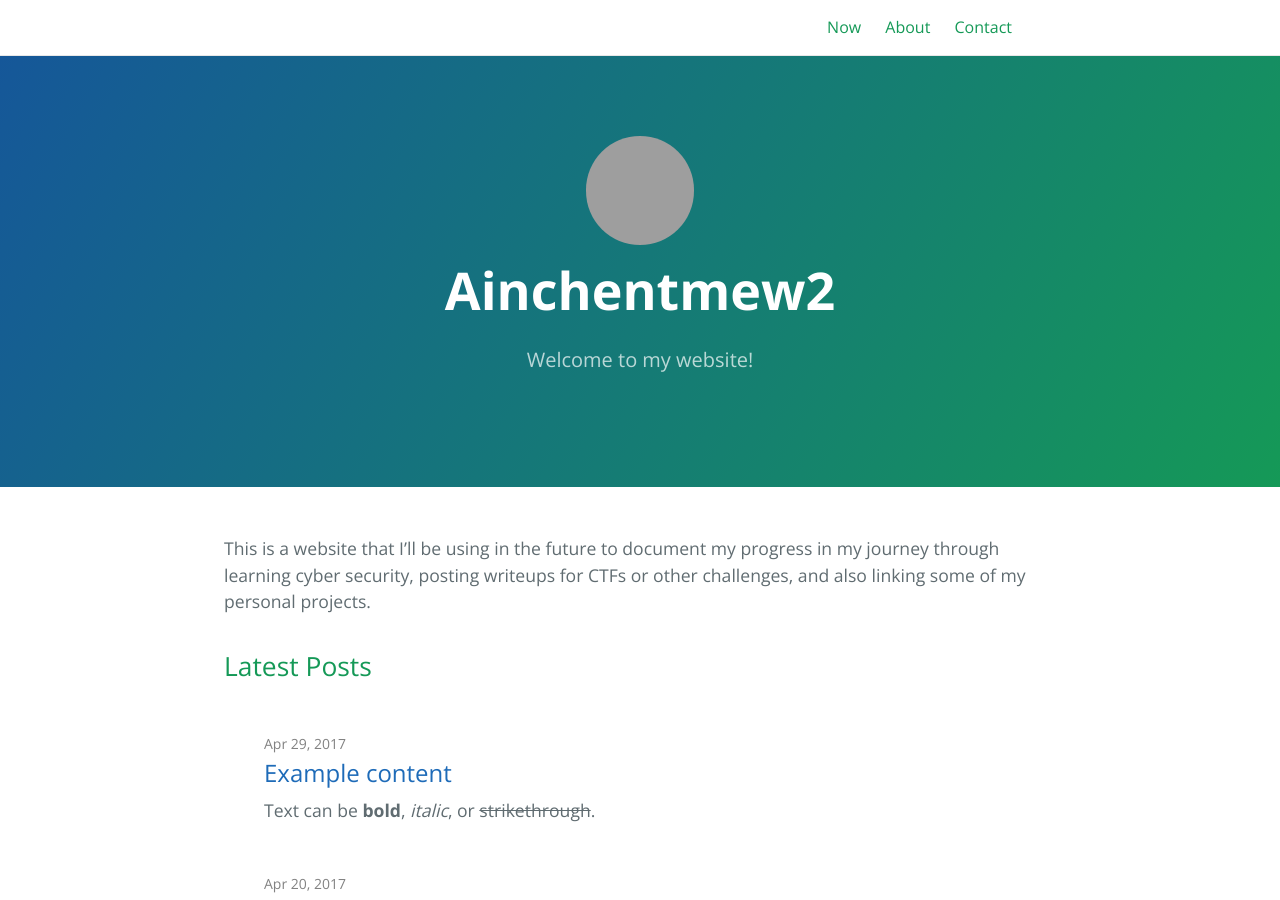
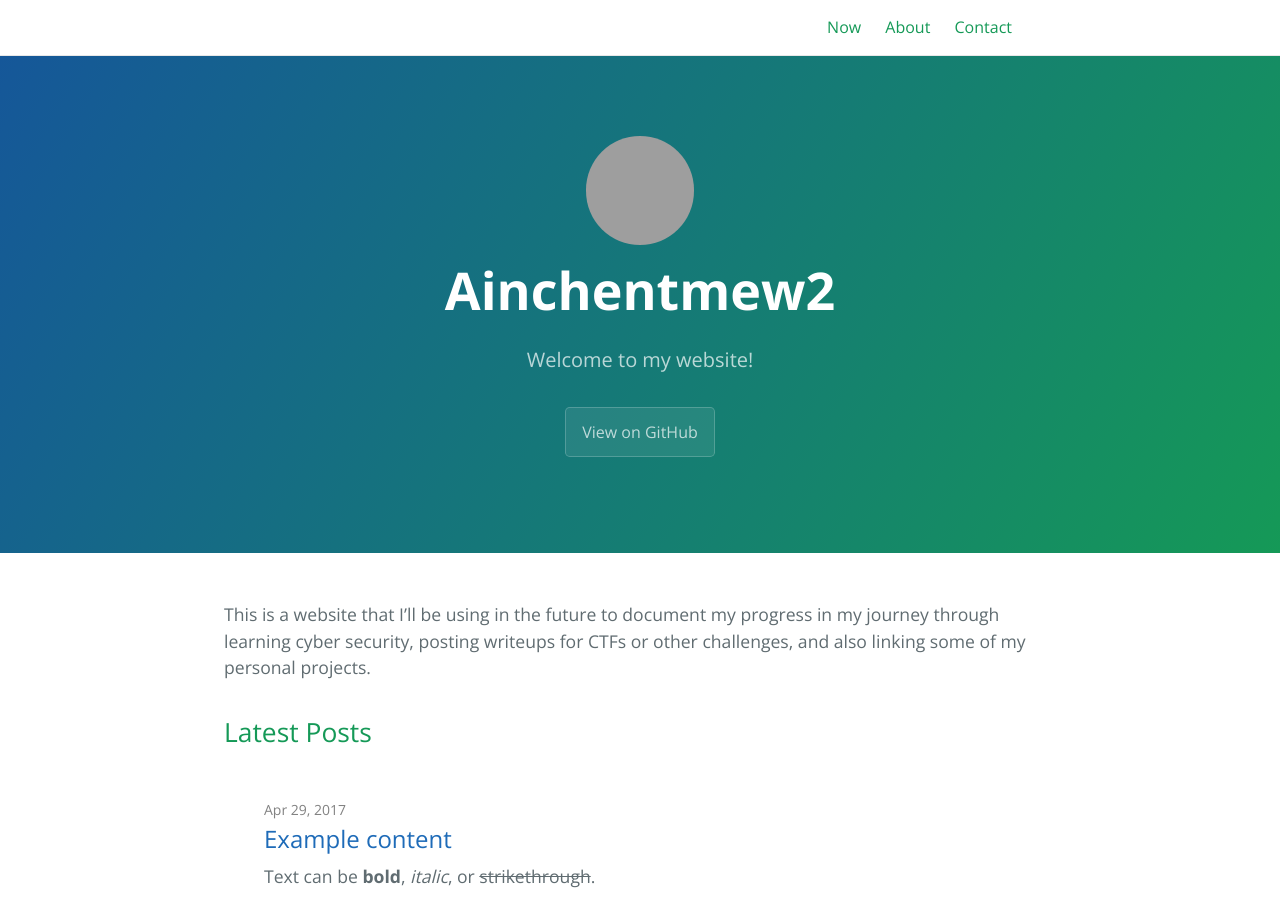
Before and after one commit to Glitch-Gecko/glitch-gecko.github.io, a Jekyll site: the page built from index.md, in a window 1280 px wide and 900 px high, cut to the strip 0-900 px from the top of the window. Built offline with Jekyll 4.4.1, drawn with Linux system fonts in a browser that asks for light colours; grey boxes are pictures that could not be loaded.

Commit message:
Added view on github

```diff
--- a/_config.yml
+++ b/_config.yml
@@ -1,12 +1,10 @@
 title: Ainchentmew2
 description: Welcome to my website!
-show_downloads: true
+show_downloads: false
 
 baseurl: "/" # change this to the subpath of your site, e.g. /blog. Leave it empty if you don't need it.
 url: "https://ainchentmew2.github.io" # change this to the base hostname & protocol for your site
 
-plugins:
-  - jekyll-feed
 google_analytics:
 
 # cayman-blog date format
@@ -26,6 +24,7 @@ github_username: Ainchentmew2
 
 plugins:
   - jekyll-target-blank
+  - jekyll-feed
 
 target-blank:
     rel: nofollow
--- a/_layouts/default.html
+++ b/_layouts/default.html
@@ -70,12 +70,10 @@
 	    {% endif %}
             <h1 class="project-name">{{ page-title }}</h1>
             <h2 class="project-tagline">{{ page-tagline }}</h2>
-            {% if page.layout == 'home' and site.github.is_project_page %}
-            <a href="{{ site.github.repository_url }}" class="btn">View on GitHub</a>
+            <a href="http://github.com/Ainchentmew2/ainchentmew2.github.io" class="btn">View on GitHub</a>
             {% if site.show_downloads %}
             <a href="{{ site.github.zip_url }}" class="btn">Download .zip</a>
             <a href="{{ site.github.tar_url }}" class="btn">Download .tar.gz</a>
-            {% endif %}
             {% endif %}
             <!-- Post tagline -->
             {% if page.layout == 'post' %}
```
Also changed, not shown: 12 other files.
